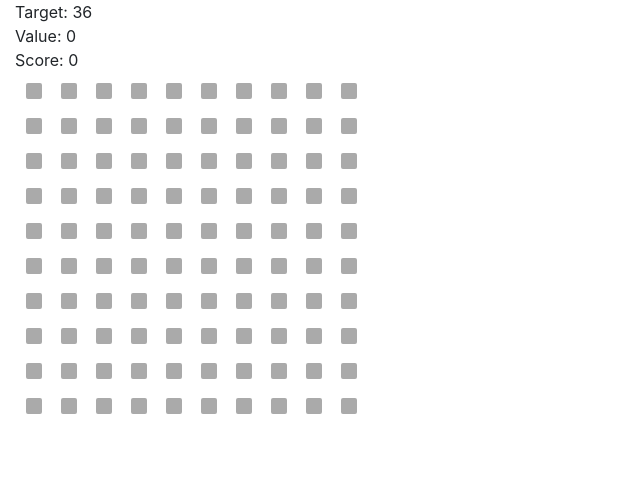
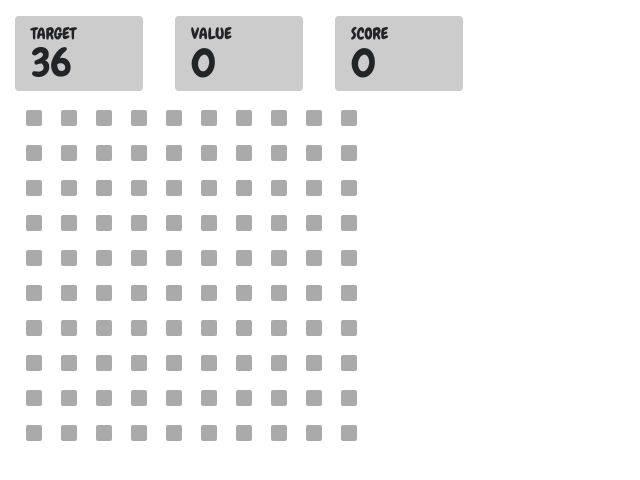
Before and after one commit to macduy/sumproduct-proto, a React app: page / in a window 1280 px wide. Shown: the top 480 px of the page, without its empty margins (0-640 px from the left). Built offline with nearby package versions, Linux system fonts and the light colour scheme.

Commit message:
Font and styles

```diff
--- a/game/styles.css
+++ b/game/styles.css
@@ -1 +1 @@
-.no-user-select{user-select:none}.container{position:fixed;width:100%;height:100%}.interactor{position:absolute;width:100%;height:100%}.grid{position:relative}.cell,.grid{user-select:none}.cell{display:block;position:absolute;border:8px solid #fff;border-radius:12px;margin-left:1px;margin-top:1px}.cell.assigned{border-width:1px!important;border-radius:0;border-color:green;margin-left:0;margin-top:0}.cell.animatable{border-width:10px;transition:background-color .3s,border-width .15s,border-radius .35s,border-color .1s}
+.no-user-select{user-select:none}body{font-family:Chewy;margin-top:1em}.container{position:fixed;width:100%;height:100%}.interactor{position:absolute;width:100%;height:100%}.grid{position:relative}.cell,.grid{user-select:none}.cell{display:block;position:absolute;border:8px solid #fff;border-radius:12px;margin-left:1px;margin-top:1px}.cell.assigned{border-width:1px!important;border-radius:0;border-color:green;margin-left:0;margin-top:0}.cell.animatable{border-width:10px;transition:background-color .3s,border-width .15s,border-radius .35s,border-color .1s}div.value-box{display:inline-block;border-radius:4px;background:#ccc;margin-bottom:.5em;padding:.5em 1em;margin-right:2em;min-width:8em}h5{text-transform:uppercase;font-size:100%;margin-bottom:0}h3{font-size:250%;margin-top:-.1em;margin-bottom:-.1em}
--- a/html/index.htm
+++ b/html/index.htm
@@ -28,8 +28,9 @@
   <link rel="stylesheet" href="https://use.fontawesome.com/releases/v5.6.3/css/all.css"
     integrity="sha384-UHRtZLI+pbxtHCWp1t77Bi1L4ZtiqrqD80Kn4Z8NTSRyMA2Fd33n5dQ8lWUE00s/" crossorigin="anonymous">
 
-    <!-- Fonts -->
-  <link href="https://fonts.googleapis.com/css?family=Rubik:400,500&display=swap" rel="stylesheet">
+  <!-- Fonts -->
+  <link rel="preconnect" href="https://fonts.gstatic.com">
+  <link href="https://fonts.googleapis.com/css2?family=Chewy&display=swap" rel="stylesheet">
 </head>
 
 <body>  <!-- Main app is loaded into here, with React. See main.ts -->
--- a/src/elements/grid.tsx
+++ b/src/elements/grid.tsx
@@ -236,9 +236,20 @@ export class Grid extends Component<GridProps, GridState> {
 
         return <div key="container" className="container" onMouseUp={ () => this.onOutsideUp()}>
             <div className="header">
-                <div>Target: { TARGETS[this.state.targetIndex] }</div>
-                <div className={valueCssClass}>Value: { this.state.value + estimatedValue }</div>
-                <div>Score: { this.state.score }</div>
+                <div className="value-box">
+                    <h5>Target</h5>
+                    <h3>{ TARGETS[this.state.targetIndex] }</h3>
+                </div>
+                <div className="value-box">
+                    <h5>Value</h5>
+                    <h3 className={valueCssClass}>{ this.state.value + estimatedValue }</h3>
+                </div>
+                <div className="value-box">
+                    <h5>Score</h5>
+                    <h3>{ this.state.score }</h3>
+                </div>
+
+
             </div>
             <div key="grid" className="grid"
                 style={{width: CELL_SIZE * GRID_WIDTH, height: CELL_SIZE * GRID_HEIGHT }}
--- a/styles/styles.less
+++ b/styles/styles.less
@@ -1,5 +1,10 @@
 .no-user-select {
     user-select: none;
+}
+
+body {
+    font-family: "Chewy";
+    margin-top: 1em;
 }
 
 .container {
@@ -44,3 +49,26 @@
         transition: background-color 300ms, border-width 150ms, border-radius 350ms, border-color 100ms;
     }
 }
+
+
+div.value-box {
+    display: inline-block;
+    border-radius: 4px;
+    background: #cccccc;
+    margin-bottom: 0.5em;
+    padding: 0.5em 1em;
+    margin-right: 2em;
+    min-width: 8em;
+}
+
+h5 {
+    text-transform: uppercase;
+    font-size: 100%;
+    margin-bottom: 0;
+}
+
+h3 {
+    font-size: 250%;
+    margin-top: -0.1em;
+    margin-bottom: -0.1em;
+}
```
Also changed, not shown: game/index.htm (+1 -1 lines), game/js/app.js, 1 other file (tests, documents, lock files or other folders).
